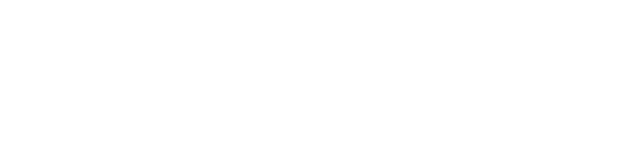
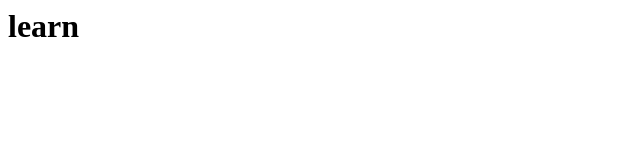
Before and after one commit to Marycynthia2020/Rainbow-coder, a plain HTML site: page index.html in a window 1280 px wide. Shown: the whole page, without its empty margins (0-640 px from the left). Drawn offline with Linux system fonts and the light colour scheme.

Commit message:
Update index.html

```diff
--- a/index.html
+++ b/index.html
@@ -1,2 +1,2 @@
-<h1></h1>
+<h1>learn</h1>
 <h2></h2>
```
